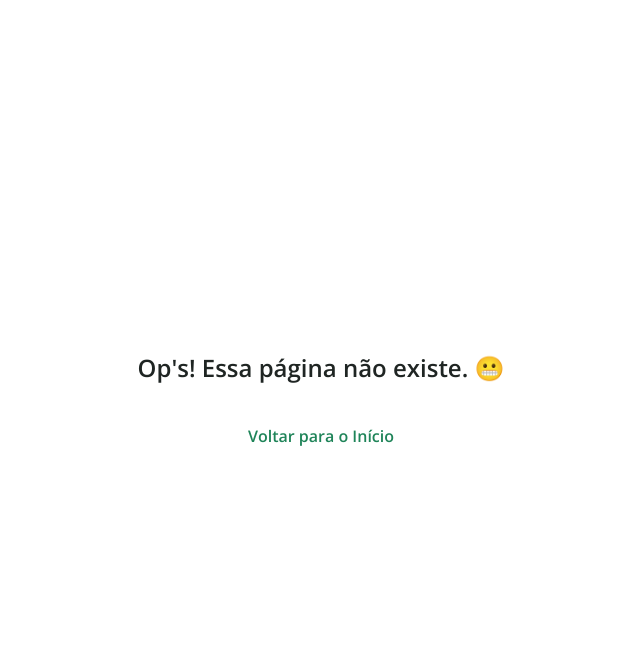
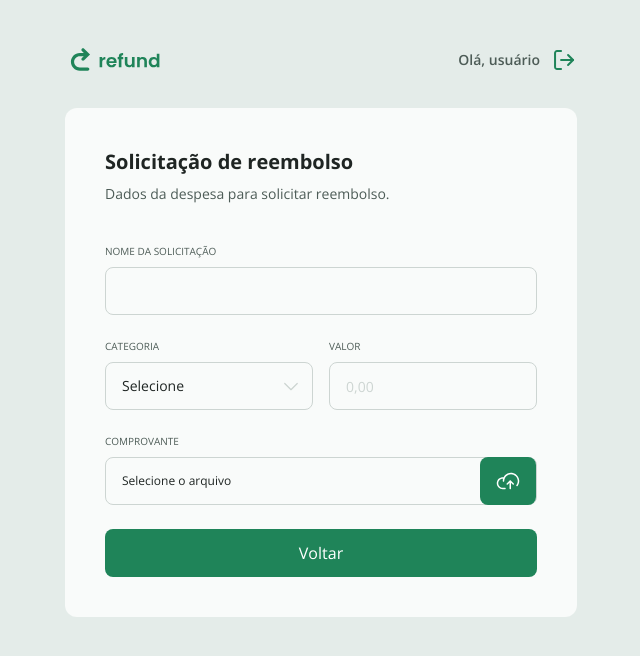
Before and after one commit to Davi-Lorena/Refund-front, a React (Vite) app: page /refund/1243 in a window 1280 px wide. Shown: the top 656 px of the page, without its empty margins (319-959 px from the left). Built offline with nearby package versions, Linux system fonts and the light colour scheme.

Commit message:
feat: estrutura a pagina para mostrar informacoes de refund

```diff
--- a/src/pages/Dashboard.tsx
+++ b/src/pages/Dashboard.tsx
@@ -2,7 +2,7 @@
 import searchSvg from "../assets/search.svg"
 import { Input } from "../components/Input"
 import { Button } from "../components/Button"
-import { RefundItem } from "../components/RefundItem"
+import { RefundItem, type RefundItemProps } from "../components/RefundItem"
 import { CATEGORIES } from "../utils/categories"
 import { formatCurrency } from "../utils/formatCurrency"
 import { Pagination } from "../components/Pagination"
@@ -19,6 +19,7 @@
 const [name, setName] = useState("")
 const [page, setPage] = useState(1)
 const [totalOfPage, setTotalOfPage] = useState(10)
+const [refunds, setRefunds] = useState<RefundItemProps[]>([REFUND_EXAMPLE])
 
 function fetchRefunds(e: React.FormEvent) {
 e.preventDefault()
@@ -49,8 +50,12 @@
         <img src={searchSvg} alt="Íconde de pesquisa" className="w-5" />
     </Button>
 </form>
-<div className="mt-6 flex flex-col gap-4 max-h-85.5 overflow-y-scroll">
-<RefundItem data={REFUND_EXAMPLE}/>
+<div className="my-6 flex flex-col gap-4 max-h-85.5 overflow-y-scroll">
+    {
+        refunds.map((item) => (
+<RefundItem key={item.id} data={item} href={`/refund/${item.id}`}/>
+        ))
+    }
 </div>
 <Pagination
 current={page}
--- a/src/pages/Refund.tsx
+++ b/src/pages/Refund.tsx
@@ -1,5 +1,5 @@
 import { useState } from "react";
-import { useNavigate } from "react-router";
+import { useNavigate, useParams } from "react-router";
 import { Input } from "../components/Input";
 import { Select } from "../components/Select";
 import { Upload } from "../components/Upload";
@@ -14,9 +14,14 @@
 const [filename, setFilename] = useState<File | null>(null)
 
 const navigate = useNavigate()
+const params = useParams<{id: string}>()
 
 function onSubmit(e: React.FormEvent) {
 e.preventDefault()
+
+if(params.id) {
+    return navigate(-1)
+}
 
 navigate("/confirm", { state: { fromSubmit: true } })
 }
@@ -28,9 +33,9 @@
     <p className="text-sm text-gray-200 mt-2 mb-4">Dados da despesa para solicitar reembolso.</p>
 </header>
 
-<Input required legend="Nome da solicitação" value={name} onChange={(e) => setName(e.target.value)}/>
+<Input required legend="Nome da solicitação" value={name} onChange={(e) => setName(e.target.value)} disabled={!!params.id}/>
 <div className="flex gap-4">
-<Select required legend="Categoria" value={category} onChange={(e) => setCategory(e.target.value)}>
+<Select required legend="Categoria" value={category} onChange={(e) => setCategory(e.target.value)} disabled={!!params.id}>
     {
         CATEGORIES_KEYS.map((category) => (
             <option key={category} value={category}>
@@ -39,12 +44,12 @@
         ))
     }
 </Select>
-<Input type="number" legend="Valor" required placeholder="0,00" value={amount} onChange={(e) => setAmount(e.target.value)}/>
+<Input type="number" legend="Valor" required placeholder="0,00" value={amount} onChange={(e) => setAmount(e.target.value)} disabled={!!params.id}/>
 </div>
 
-<Upload filename={filename && filename.name} onChange={(e) => e.target.files && setFilename(e.target.files[0])}/>
+<Upload filename={filename && filename.name} onChange={(e) => e.target.files && setFilename(e.target.files[0])} />
 
-<Button type="submit" isLoading={isLoading}>Enviar</Button>
+<Button type="submit" isLoading={isLoading}>{params.id ? "Voltar": "Enviar"}</Button>
         </form>
     )
 }
--- a/src/routes/ManagerRoutes.tsx
+++ b/src/routes/ManagerRoutes.tsx
@@ -2,12 +2,14 @@
 import { Dashboard } from "../pages/Dashboard";
 import { AppLayout } from "../components/AppLayout";
 import { NotFound } from "../pages/NotFound";
+import { Refund } from "../pages/Refund";
 
 export function ManagerRoutes() {
     return (
         <Routes>
             <Route path="/" element={<AppLayout />}>
 <Route path="/" index element={<Dashboard />} />
+<Route path="/refund/:id" element={<Refund />} />
             </Route>
 
             <Route path="*" element={<NotFound />} />
```
